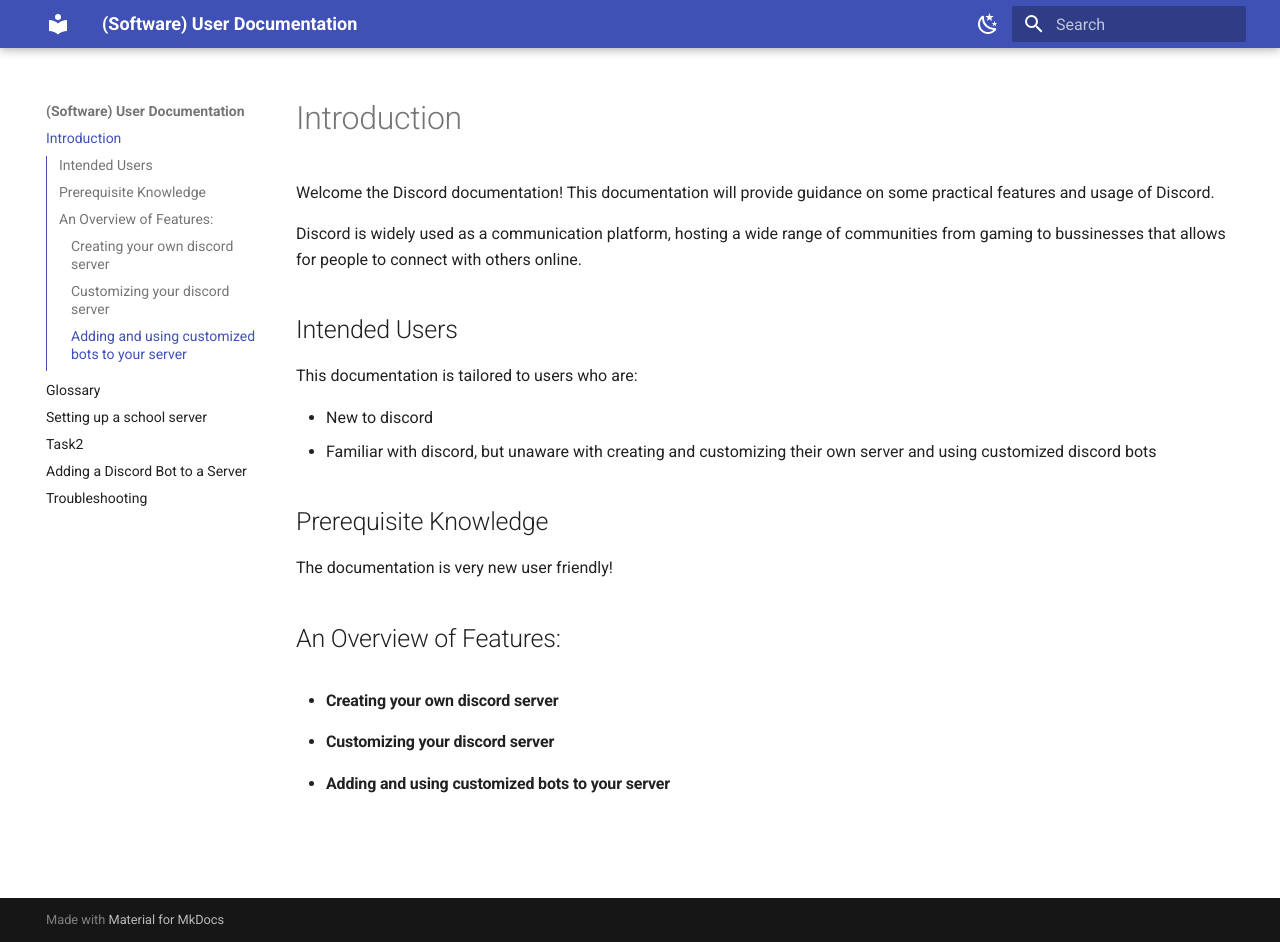
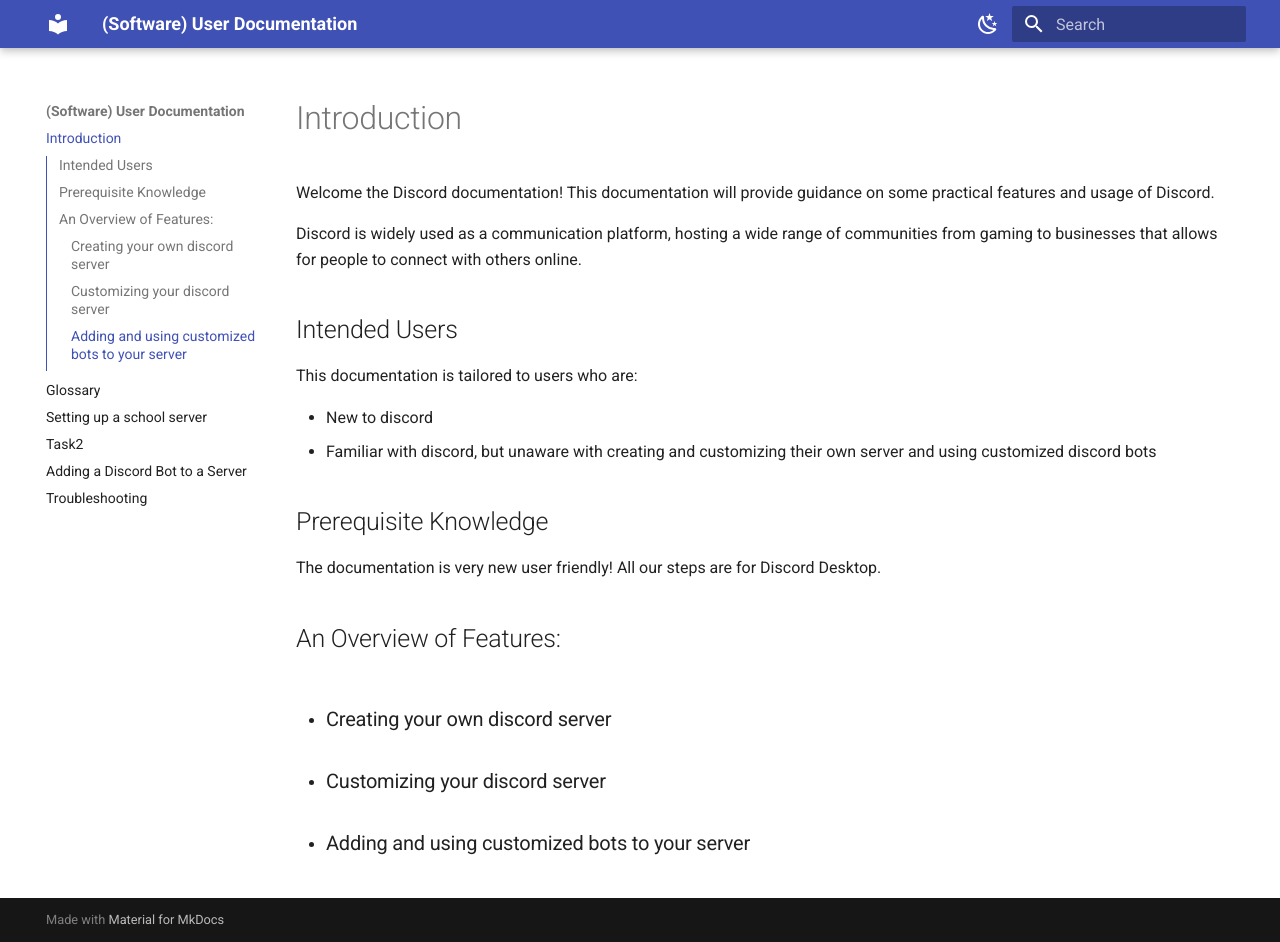
Before and after one commit to levxxvi/User-Documentation, an MkDocs documentation site: the page built from docs/index.md, in a window 1280 px wide and 942 px high. Built offline with MkDocs 1.6.1 and Material for MkDocs 9.7.7, drawn with Linux system fonts in a browser that asks for light colours.

Commit message:
Fix most markdown warnings

```diff
--- a/docs/index.md
+++ b/docs/index.md
@@ -1,7 +1,8 @@
 # Introduction
+
 Welcome the Discord documentation! This documentation will provide guidance on some practical features and usage of Discord.
 
-Discord is widely used as a communication platform, hosting a wide range of communities from gaming to bussinesses that allows for people to connect with others online.
+Discord is widely used as a communication platform, hosting a wide range of communities from gaming to businesses that allows for people to connect with others online.
 
 ## Intended Users
 
@@ -11,9 +12,13 @@
 * Familiar with discord, but unaware with creating and customizing  their own server and using customized discord bots
 
 ## Prerequisite Knowledge
-The documentation is very new user friendly!
+
+The documentation is very new user friendly! All our steps are for Discord Desktop.
 
 ## An Overview of Features:
-* #### Creating your own discord server
-* #### Customizing your discord server
-* #### Adding and using customized bots to your server
+
+* ### Creating your own discord server
+
+* ### Customizing your discord server
+
+* ### Adding and using customized bots to your server
```
